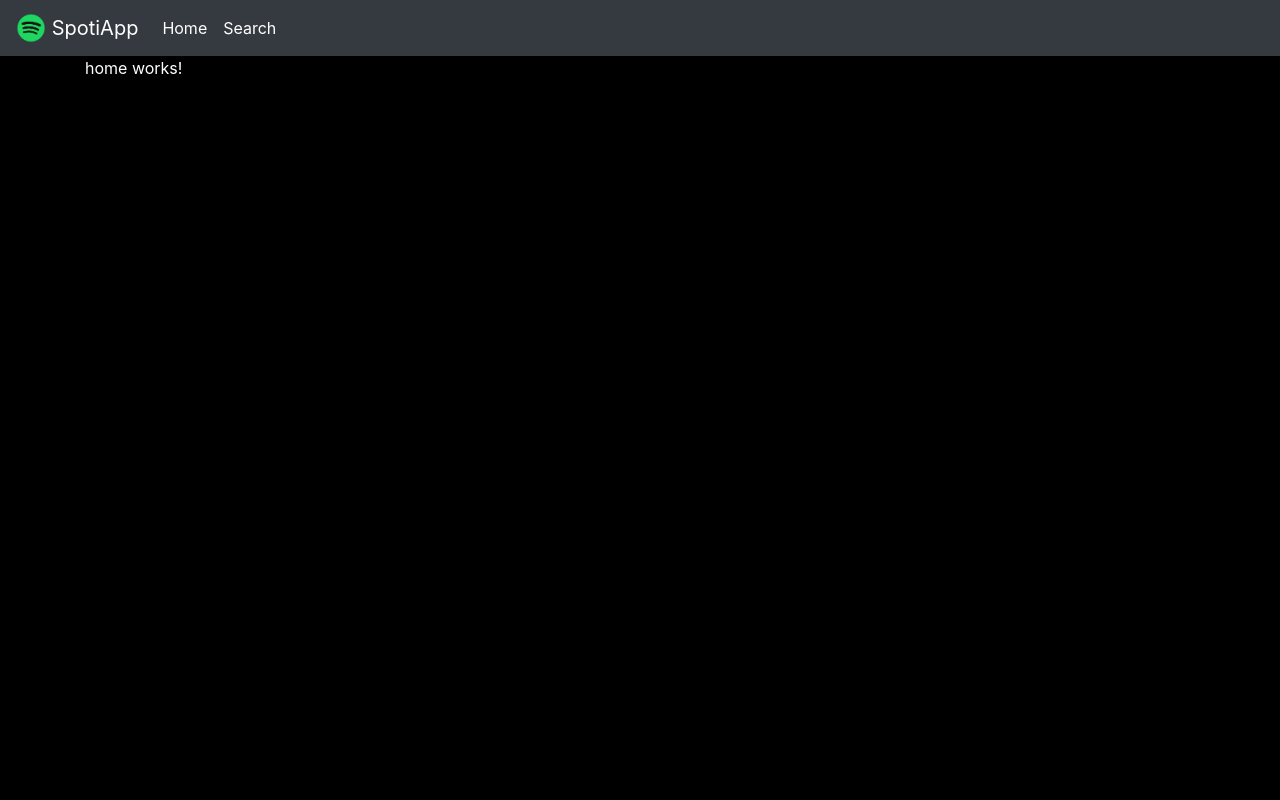
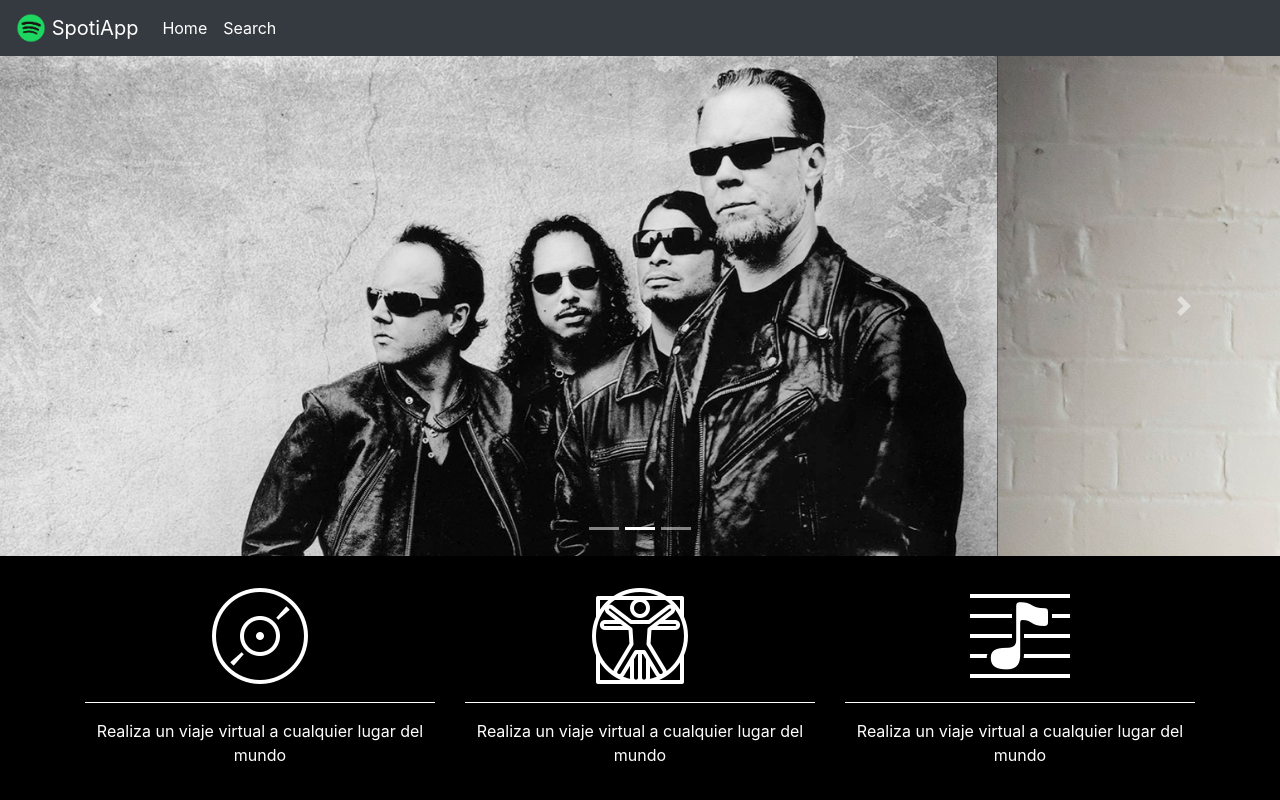
Before and after one commit to valtux/SpotiApp, an Angular app: page /#/home in a window 1280 px wide. Built offline with nearby package versions, Linux system fonts and the light colour scheme.

Commit message:
bootstrap4-slidershow

```diff
--- a/src/app/app.component.html
+++ b/src/app/app.component.html
@@ -1,7 +1,3 @@
 <app-navbar></app-navbar>
 
-<div class="container">
-
-  <router-outlet></router-outlet>
-
-</div>
+<router-outlet></router-outlet>
--- a/src/app/components/home/home.component.html
+++ b/src/app/components/home/home.component.html
@@ -1,3 +1,49 @@
-<p>
-  home works!
-</p>
+<div id="carouselExampleIndicators" class="carousel slide" data-ride="carousel">
+  <ol class="carousel-indicators">
+    <li data-target="#carouselExampleIndicators" data-slide-to="0" class="active"></li>
+    <li data-target="#carouselExampleIndicators" data-slide-to="1"></li>
+    <li data-target="#carouselExampleIndicators" data-slide-to="2"></li>
+  </ol>
+  <div class="carousel-inner">
+    <div class="carousel-item active">
+      <img class="d-block w-100" src="assets/img/slide-1.jpg" alt="First slide">
+    </div>
+    <div class="carousel-item">
+      <img class="d-block w-100" src="assets/img/slide-2.jpg" alt="Second slide">
+    </div>
+    <div class="carousel-item">
+      <img class="d-block w-100" src="assets/img/slide-3.jpg" alt="Third slide">
+    </div>
+  </div>
+  <a class="carousel-control-prev" href="#carouselExampleIndicators" role="button" data-slide="prev">
+    <span class="carousel-control-prev-icon" aria-hidden="true"></span>
+    <span class="sr-only">Previous</span>
+  </a>
+  <a class="carousel-control-next" href="#carouselExampleIndicators" role="button" data-slide="next">
+    <span class="carousel-control-next-icon" aria-hidden="true"></span>
+    <span class="sr-only">Next</span>
+  </a>
+</div>
+
+<div class="container top30">
+  <div class="row">
+    <div class="col-md-4 text-center">
+        <img src="assets/img/album.png" alt="">
+        <hr>
+        Realiza un viaje virtual a cualquier lugar del mundo
+
+    </div>
+    <div class="col-md-4 text-center">
+
+      <img src="assets/img/artist.png" alt="">
+      <hr>
+      Realiza un viaje virtual a cualquier lugar del mundo
+    </div>
+    <div class="col-md-4 text-center">
+      <img src="assets/img/music.png" alt="">
+      <hr> Realiza un viaje virtual a cualquier lugar del mundo
+    </div>
+
+  </div>
+
+</div>
--- a/src/styles.css
+++ b/src/styles.css
@@ -6,6 +6,10 @@
 
 hr{
   border-color: white;
+}
+
+.top30{
+  margin-top: 30px;
 }
 
 .jumbotron{
```
